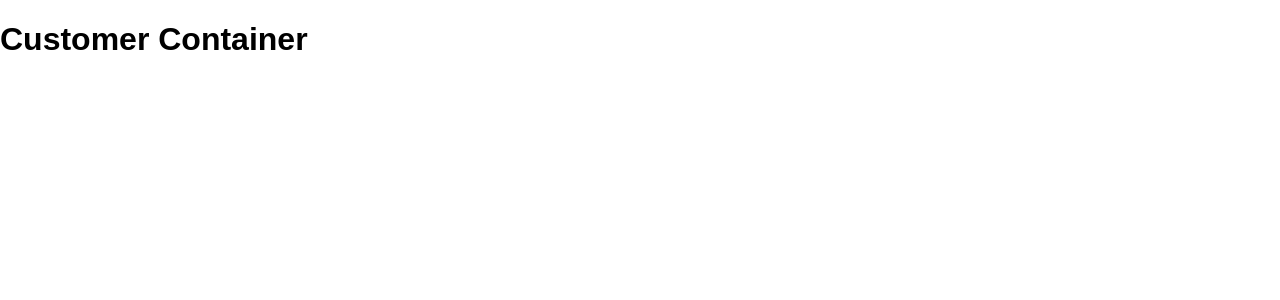
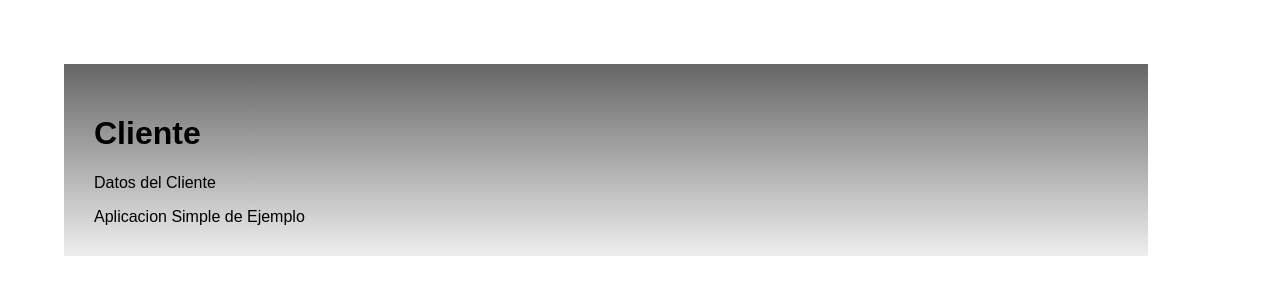
Before and after one commit to a7xfernandez/customer-app, a React (Create React App) app: page /customers/27000000 in a window 1280 px wide. Shown: the top 300 px of the page. Built offline with nearby package versions, Linux system fonts and the light colour scheme.

Commit message:
Refactorizando

```diff
--- a/src/App.js
+++ b/src/App.js
@@ -3,23 +3,21 @@
 import './App.css';
 import HomeContainer from './containers/HomeContainer';
 import CustomersContainer from './containers/CustomersContainer';
+import CustomerContainer from './containers/CustomerContainer';
 
 class App extends Component {
 
-  renderHome =()=> <HomeContainer/>;
-  renderCustomerContainer =()=> <h1>Customer Container</h1>;
-  renderCustomerListContainer =()=><CustomersContainer/>;
   renderCustomerNewContainer =()=> <h1>Customer New Container</h1>;
 
   render(){
     return (
       <Router>
         <div>
-          <Route exact path="/" component={this.renderHome}></Route>
-          <Route exact path="/customers" component={this.renderCustomerListContainer}></Route>
+          <Route exact path="/" component={HomeContainer}></Route>
+          <Route exact path="/customers" component={CustomersContainer}></Route>
           <Switch>
             <Route path="/customers/new" component={this.renderCustomerNewContainer}></Route>
-            <Route path="/customers/:dni" component={this.renderCustomerContainer}></Route>
+            <Route path="/customers/:dni" component={CustomerContainer}></Route>
           </Switch>
         </div>
       </Router>
--- /dev/null
+++ b/src/containers/CustomerContainer.js
@@ -0,0 +1,22 @@
+import React, { Component } from 'react';
+import {connect} from 'react-redux';
+import PropTypes from 'prop-types';
+import AppFrame from '../components/AppFrame';
+
+class CustomerContainer extends Component {
+    render() {
+        return (
+            <div>
+                <AppFrame header= {`Cliente`}
+                    body={<p>Datos del Cliente </p>}>
+                </AppFrame>
+            </div>
+        );
+    }
+}
+
+CustomerContainer.propTypes = {
+
+};
+
+export default connect(null,null)(CustomerContainer);
```
